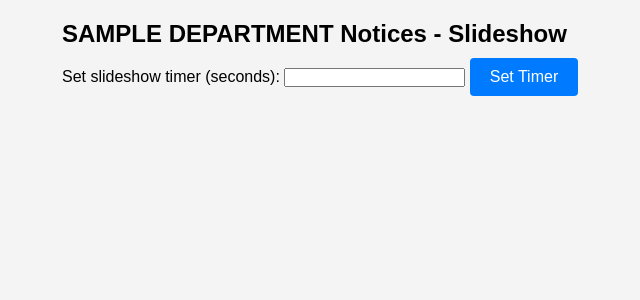
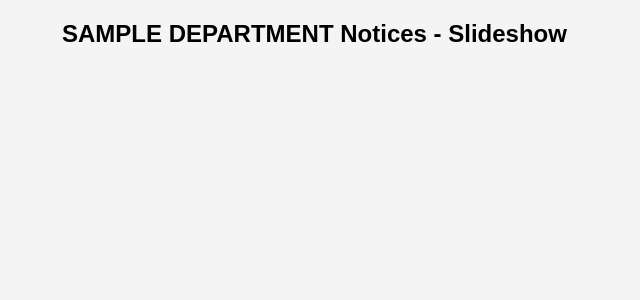
Before and after one commit to digi2025new/digin, a Flask app: template templates/public.html in a window 1280 px wide. Shown: the part 73-373 px from the top of the page, without its empty margins (66-706 px from the left). Run offline with Flask 3, Linux system fonts and the light colour scheme; the template is opened without the code that fills it: most values are stand-ins (such as "Sample title", 1, 10 or a date in 2020).

Commit message:
Remove set timer button; fixed slideshow timer at 5 seconds on public department pages

```diff
--- a/templates/public.html
+++ b/templates/public.html
@@ -3,14 +3,7 @@
 <div class="public-page">
   <h2>{{ department | upper }} Notices - Slideshow</h2>
 
-  <!-- Timer Form -->
-  <form method="get" action="{{ url_for('public_dept', dept=department) }}" class="timer-form">
-    <label for="timer">Set slideshow timer (seconds):</label>
-    <input type="number" id="timer" name="timer" min="1" value="{{ timer }}" required>
-    <input type="submit" value="Set Timer" class="btn">
-  </form>
-
-  <!-- Slideshow Container -->
+  <!-- Slideshow Container (Timer form removed) -->
   <div class="slideshow">
     {% for notice in notices %}
       <div class="slide">
@@ -31,7 +24,8 @@
 
 <script>
 document.addEventListener('DOMContentLoaded', () => {
-  let timer = {{ timer }} * 1000; // Convert seconds to milliseconds
+  // Fixed timer of 5 seconds (5000 milliseconds)
+  let timer = 5000;
   let slides = document.querySelectorAll('.slideshow .slide');
   let currentSlide = 0;
 
@@ -42,7 +36,7 @@ document.addEventListener('DOMContentLoaded', () => {
     }
   });
 
-  // Set up the slideshow interval
+  // Set up the slideshow interval to cycle slides every 5 seconds
   setInterval(() => {
     slides[currentSlide].style.display = 'none';
     currentSlide = (currentSlide + 1) % slides.length;
```
